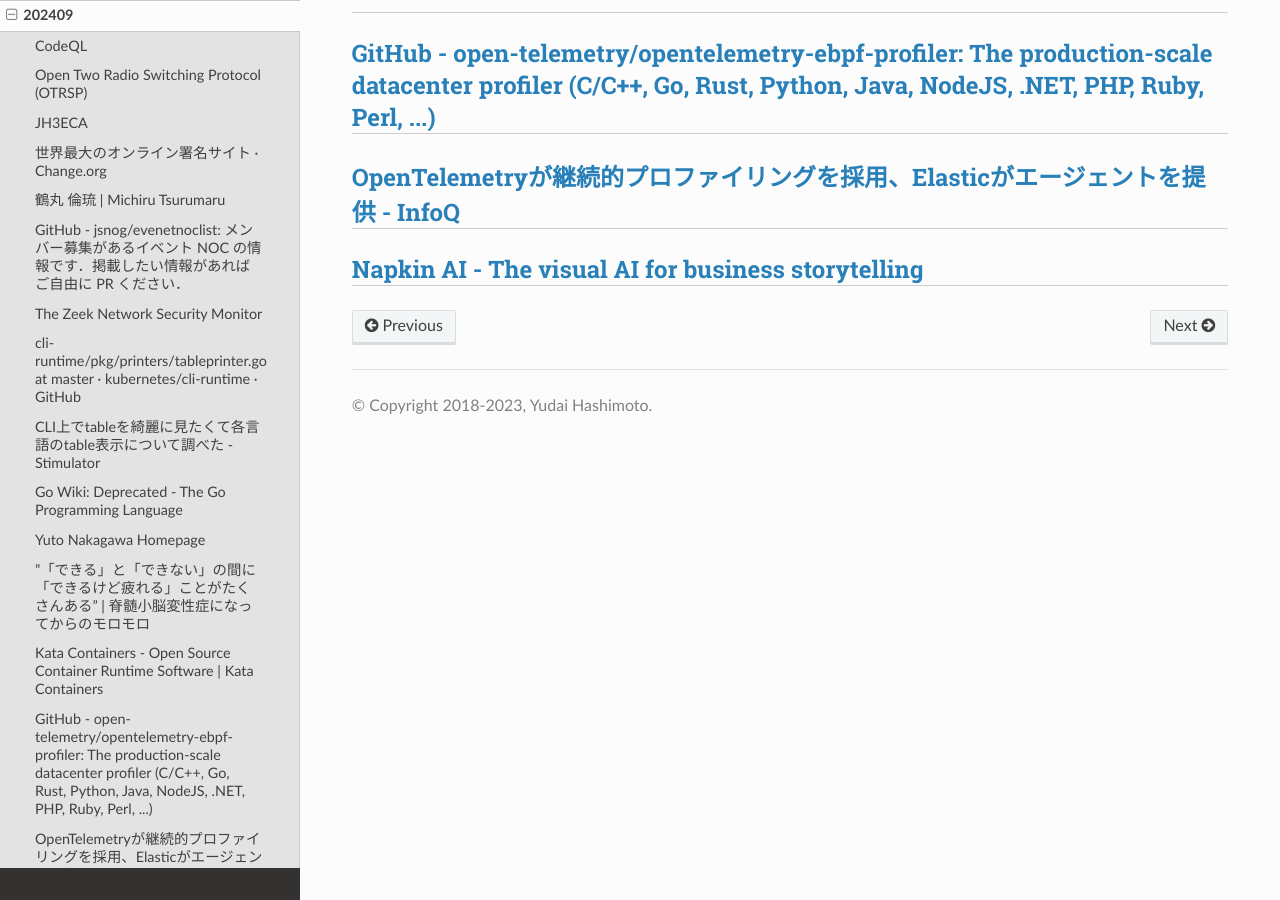
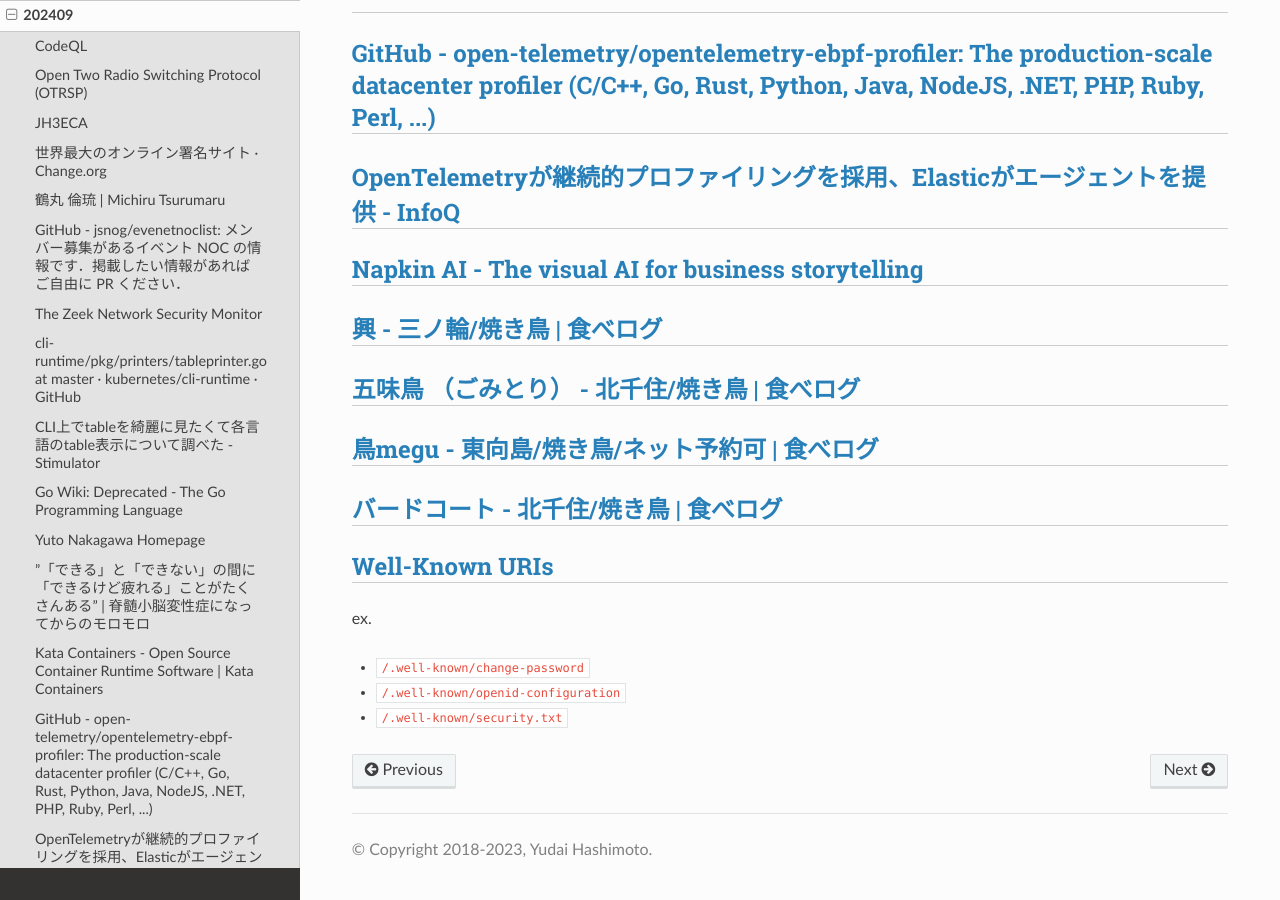
Before and after one commit to jp7fkf/JP7FKF-Warehouse, a Sphinx documentation site: the page built from source/dialy/202409.md, in a window 1280 px wide and 900 px high, scrolled down 1347 px. Built offline with Sphinx 7.4.7 and the Read the Docs theme 2.0.0, drawn with Linux system fonts in a browser that asks for light colours.

Commit message:
2024-09-21 17:35:17 JST

```diff
--- a/source/dialy/202409.md
+++ b/source/dialy/202409.md
@@ -43,3 +43,17 @@ Events:
 ## [OpenTelemetryが継続的プロファイリングを採用、Elasticがエージェントを提供 - InfoQ](https://www.infoq.com/jp/news/2024/09/otel-continuousprofiling-elastic/)
 
 ## [Napkin AI - The visual AI for business storytelling](https://www.napkin.ai/)
+
+## [興 - 三ノ輪/焼き鳥 | 食べログ](https://tabelog.com/tokyo/A1324/A132401/13115926/)
+
+## [五味鳥 （ごみとり） - 北千住/焼き鳥 | 食べログ](https://tabelog.com/tokyo/A1324/A132402/13064836/)
+
+## [鳥megu - 東向島/焼き鳥/ネット予約可 | 食べログ](https://tabelog.com/tokyo/A1312/A131203/13236638/)
+
+## [バードコート - 北千住/焼き鳥 | 食べログ](https://tabelog.com/tokyo/A1324/A132402/13003769/)
+
+## [Well-Known URIs](https://www.iana.org/assignments/well-known-uris/well-known-uris.xhtml)
+ex.
+- `/.well-known/change-password`
+- `/.well-known/openid-configuration`
+- `/.well-known/security.txt`
```
